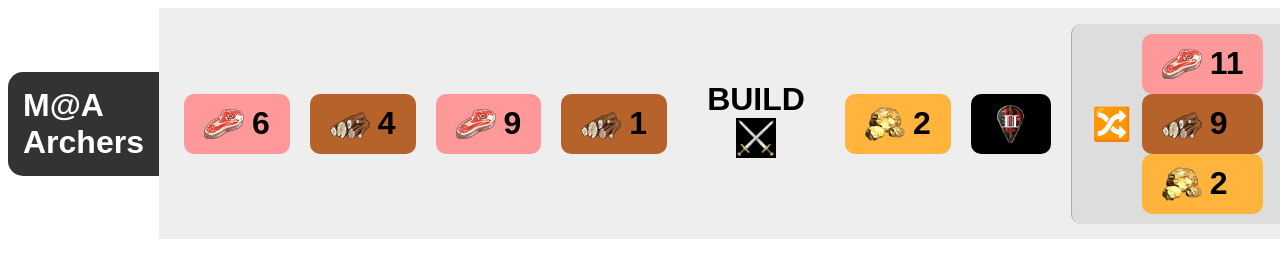
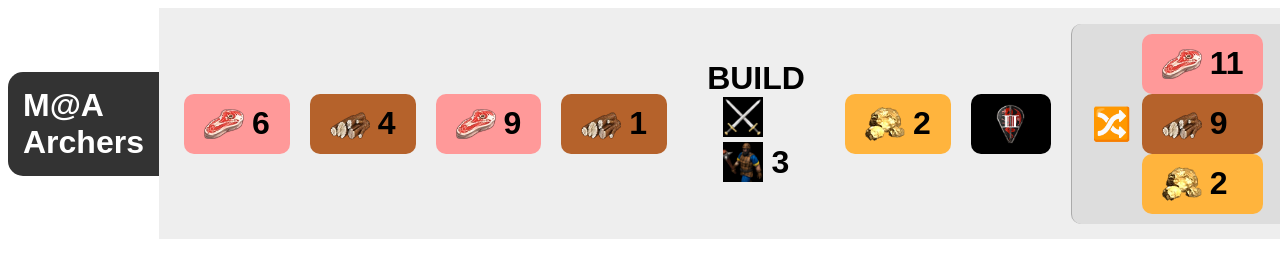
Before and after one commit to tumblwd/aoe2buildorders, a plain HTML site: page index.html in a window 1280 px wide. Shown: the top 278 px of the page. Drawn offline with nearby package versions, Linux system fonts and the light colour scheme.

Commit message:
Added amounts to building steps

```diff
--- a/index.html
+++ b/index.html
@@ -42,7 +42,11 @@
                         <div class="title">BUILD</div>
                         <div class="buildings">
                             {{#each build}}
-                                <div class="building"><img src="images/buildings/{{this}}.png" /></div>
+                                {{#if building}}
+                                    <div class="building"><img src="images/buildings/{{building}}.png" />{{#if amount}}&nbsp;{{amount}}{{/if}}</div>
+                                {{else if unit}}
+                                    <div class="unit"><img src="images/units/{{unit}}.png" />{{#if amount}}&nbsp;{{amount}}{{/if}}</div>
+                                {{/if}}
                             {{/each}}
                         </div>
                     </div>
@@ -93,7 +97,8 @@
                     amount: 1
                 },{
                     build: [
-                        'barracks'
+                        { building: 'barracks' },
+                        { unit: 'militia', amount: 3}
                     ]
                 },{
                     resource: 'gold',
--- a/styles.css
+++ b/styles.css
@@ -72,3 +72,9 @@ img {
 	display: flex;
 	flex-direction: column;
 }
+.unit, .building {
+	display: flex;
+	flex-direction: row;
+	align-items: center;
+	margin-bottom: 5px;
+}
```
